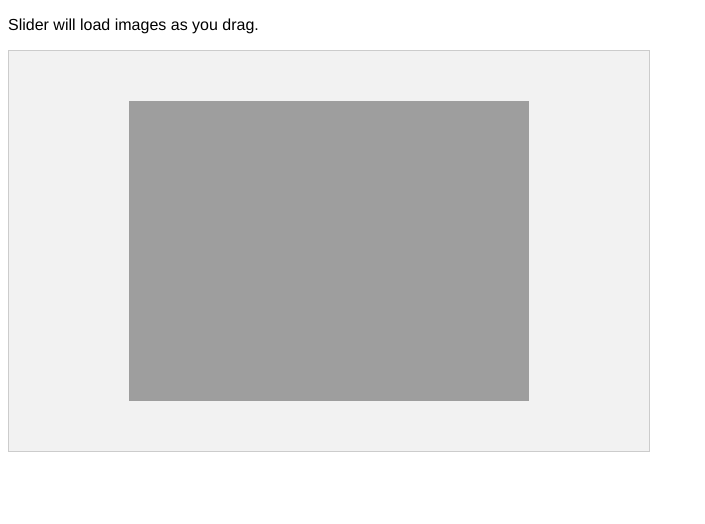
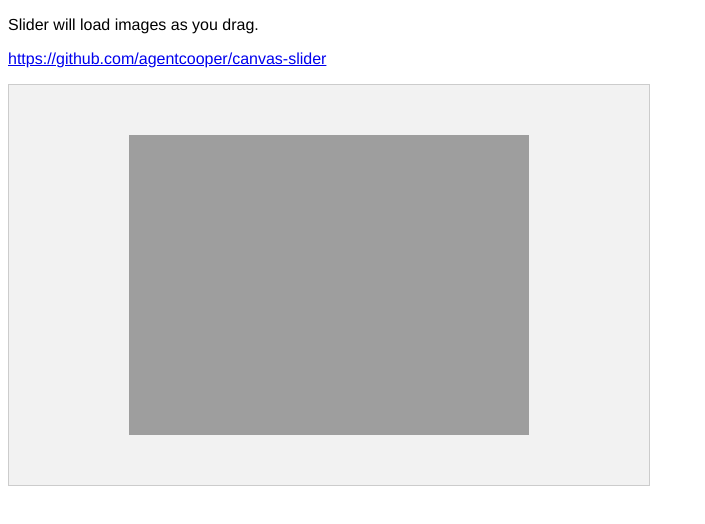
Before and after one commit to agentcooper/canvas-slider, a website: page index.html in a window 1280 px wide. Shown: the whole page, without its empty margins (0-705 px from the left). Drawn offline with Linux system fonts and the light colour scheme.

Commit message:
Add github link

```diff
--- a/index.html
+++ b/index.html
@@ -25,6 +25,8 @@
   <body>
     <p>Slider will load images as you drag.</p>
 
+    <p><a href="https://github.com/agentcooper/canvas-slider">https://github.com/agentcooper/canvas-slider</a></p>
+
     <canvas class="slider js-slider" width="640" height="400" />
     <script>
       var slider = new Slider({
```
